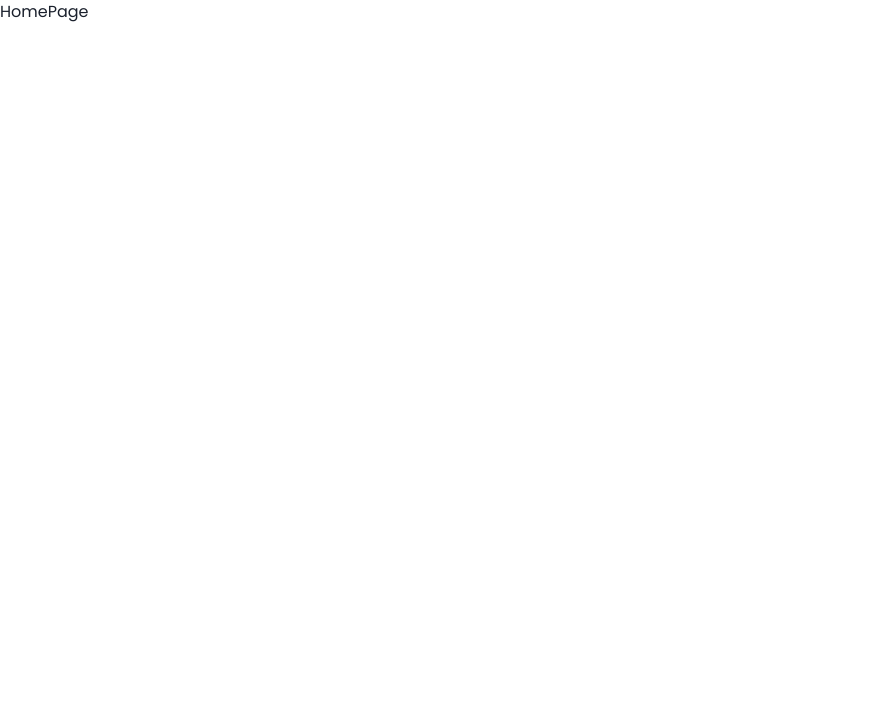
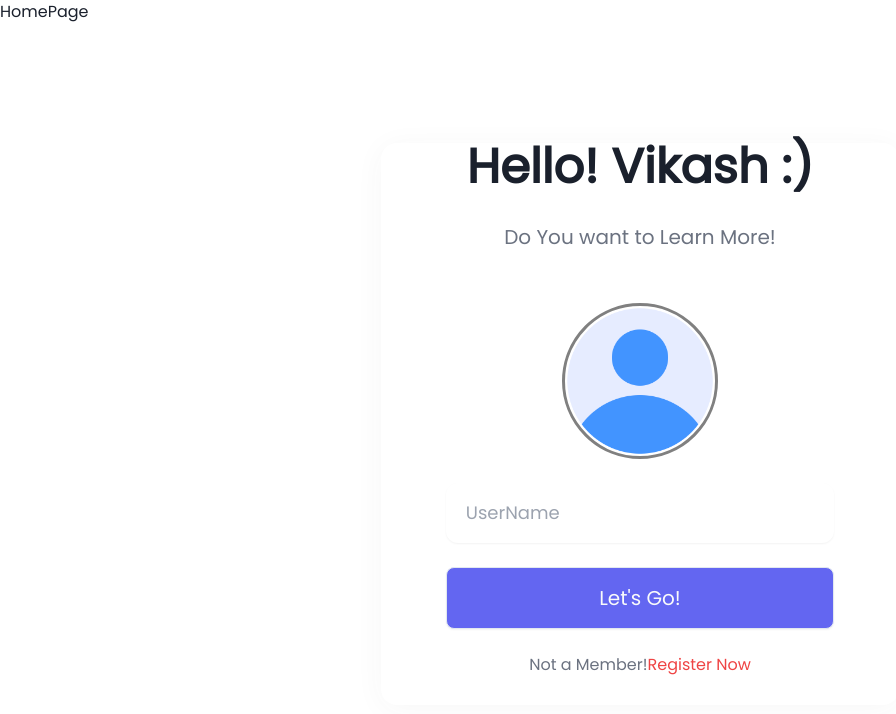
Before and after one commit to Therobo77/crooked-bottle-7972, a React (Create React App) app in the folder frontend/: page / in a window 1280 px wide. Shown: the top 714 px of the page, without its empty margins (0-896 px from the left). Built offline with nearby package versions, Linux system fonts and the light colour scheme.

Commit message:
work started

```diff
--- a/frontend/src/App.js
+++ b/frontend/src/App.js
@@ -2,8 +2,7 @@
 import logo from './logo.svg';
 import './App.css';
 import MainRoute from './pages/MainRoute';
-import { Button } from '@chakra-ui/react';
-import MobilePage from './pages/Mobile/MobilePage';
+import Username from './login/Username';
 
 
 
@@ -12,6 +11,7 @@ function App() {
     <div className="App">
 
      <MainRoute/>
+     <Username/>
     </div>
   );
 }
```
